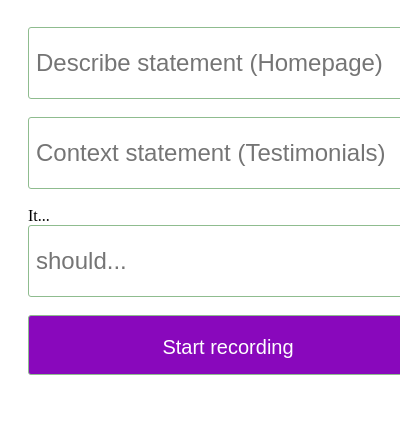
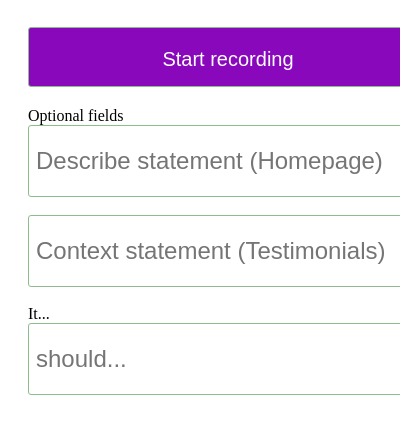
Before and after one commit to BreakthroughBehavioralInc/wyatt, a browser extension: page app/popup.html in a window 400 px wide. Shown: the part 152-586 px from the top of the page. Drawn offline with Linux system fonts and the light colour scheme; files that its build step writes are made by us from their sources.

Commit message:
Cleaned up the UI for popup

```diff
--- a/app/popup.html
+++ b/app/popup.html
@@ -19,13 +19,16 @@
         <h1 class="text">"Make a new test", says Wyatt.</h1>
       </div>
 
+      <button id="recording-start" class="margin-bottom-20">Start recording</button>
+
+      <label class="block class="margin-bottom-10">Optional fields</label>
+
       <input type="text" id="describe-statement" placeholder="Describe statement (Homepage)"><br>
       <input type="text" id="context-statement" placeholder="Context statement (Testimonials)">
       <br>
       <label>It...</label>
       <input type="text" id="it-statement" placeholder="should...">
       <br>
-      <button id="recording-start">Start recording</button>
     </div>
 
     <div id='recording-wrapper' class="is-hidden">
```
